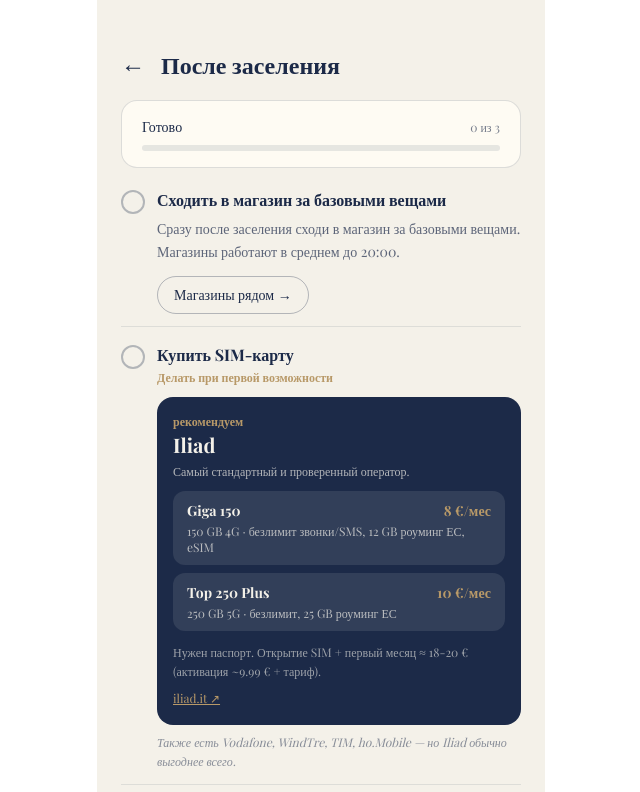
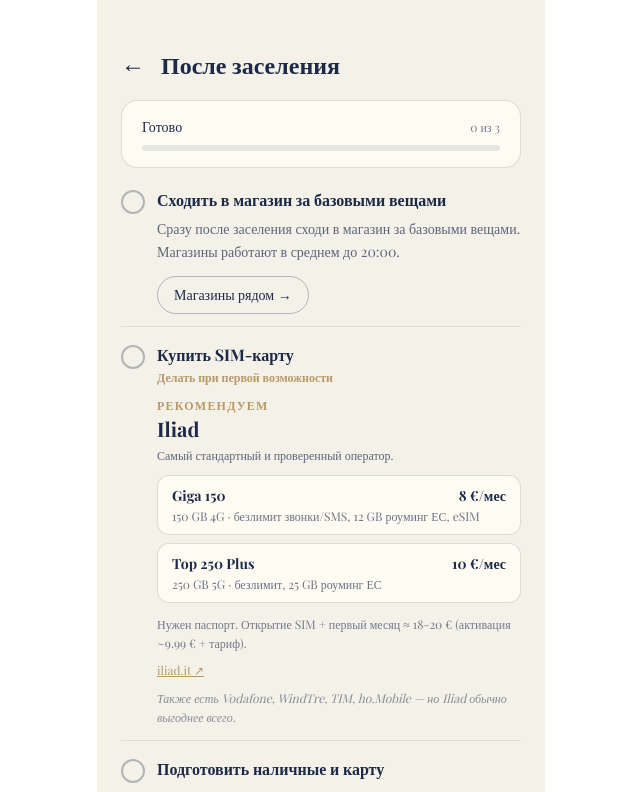
Before and after one commit to aicezhe/cis-frontend, a React (Vite) app: page /path/travel/after in a window 1280 px wide. Shown: the top 792 px of the page, without its empty margins (319-959 px from the left). Built offline with nearby package versions, Linux system fonts and the light colour scheme; no server answers; a web font is replaced by a local one.

Commit message:
style(travel): убран синий navy-блок вокруг рекомендации SIM — просто текст + светлые карточки тарифов

```diff
--- a/src/pages/AfterArrivalPage.tsx
+++ b/src/pages/AfterArrivalPage.tsx
@@ -115,27 +115,27 @@
                   <p className="font-serif text-gold text-xs mt-0.5 font-bold">{sim.priority_ru}</p>
                 )}
 
-                <div className="relative bg-navy rounded-2xl p-4 mt-3">
-                  <p className="font-serif text-gold text-xs font-bold">рекомендуем</p>
-                  <p className="font-serif text-cream text-xl font-bold mt-0.5">{sim.recommended_operator}</p>
-                  <p className="font-serif text-cream/70 text-xs mt-1">{sim.why_ru}</p>
+                <div className="mt-3">
+                  <p className="font-serif text-gold text-xs font-bold uppercase tracking-widest">рекомендуем</p>
+                  <p className="font-serif text-navy text-xl font-bold mt-0.5">{sim.recommended_operator}</p>
+                  <p className="font-serif text-navy/70 text-xs mt-1">{sim.why_ru}</p>
 
                   <div className="flex flex-col gap-2 mt-3">
                     {sim.tariffs_ru?.map((t, i) => (
-                      <div key={i} className="bg-cream/10 rounded-xl px-3.5 py-2.5">
+                      <div key={i} className="bg-soft-cream border border-navy/15 rounded-xl px-3.5 py-2.5">
                         <div className="flex justify-between items-baseline gap-2">
-                          <p className="font-serif text-cream text-sm font-bold">{t.name}</p>
-                          <p className="font-serif text-gold text-sm font-bold flex-shrink-0">
+                          <p className="font-serif text-navy text-sm font-bold">{t.name}</p>
+                          <p className="font-serif text-navy text-sm font-bold flex-shrink-0">
                             <Price eur={t.price_eur} />/мес
                           </p>
                         </div>
-                        <p className="font-serif text-cream/70 text-xs mt-0.5">{t.data} · {t.extra_ru}</p>
+                        <p className="font-serif text-navy/65 text-xs mt-0.5">{t.data} · {t.extra_ru}</p>
                       </div>
                     ))}
                   </div>
 
                   {sim.activation_ru && (
-                    <p className="font-serif text-cream/60 text-xs leading-relaxed mt-3">{sim.activation_ru}</p>
+                    <p className="font-serif text-navy/60 text-xs leading-relaxed mt-3">{sim.activation_ru}</p>
                   )}
                   {sim.url && (
                     <a
```
